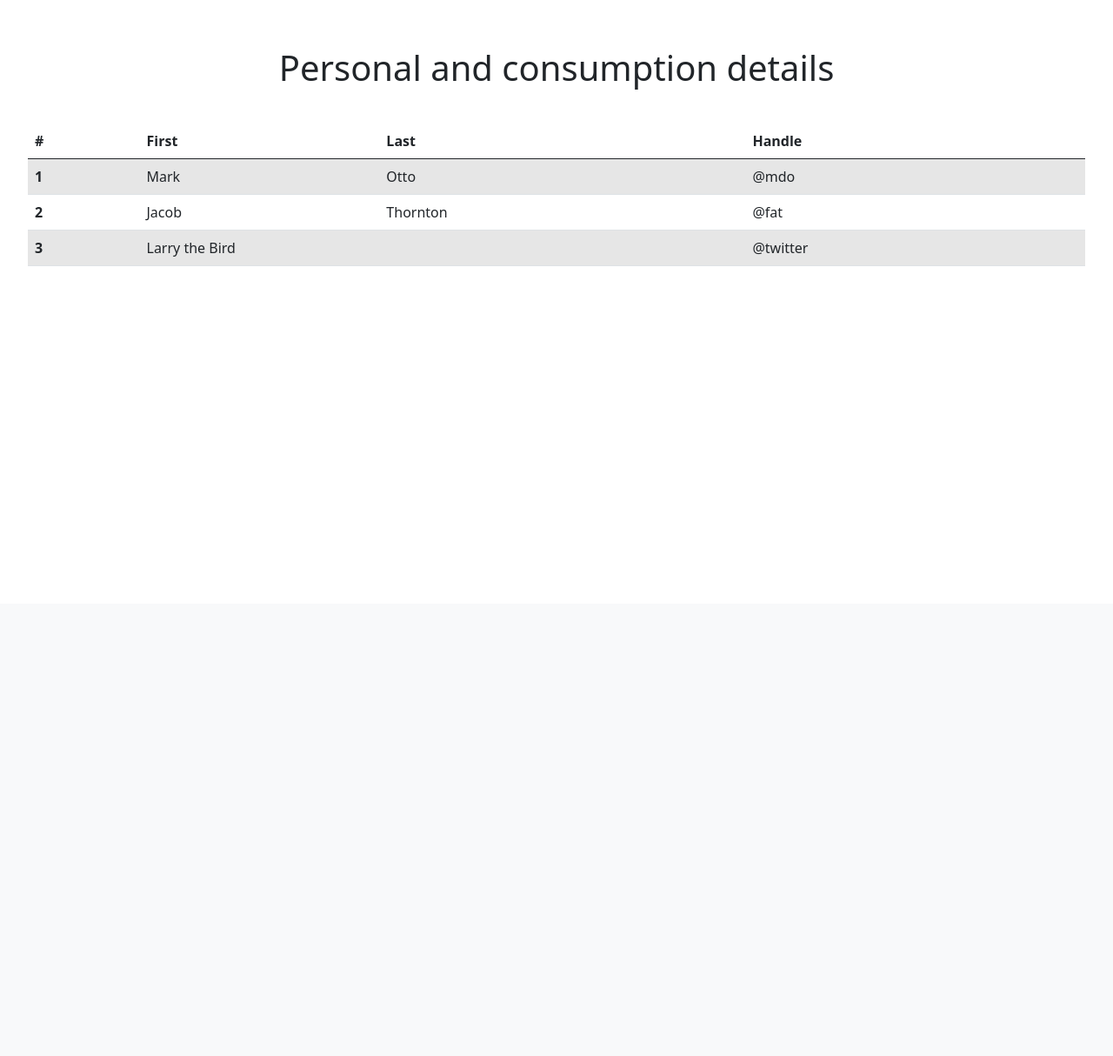
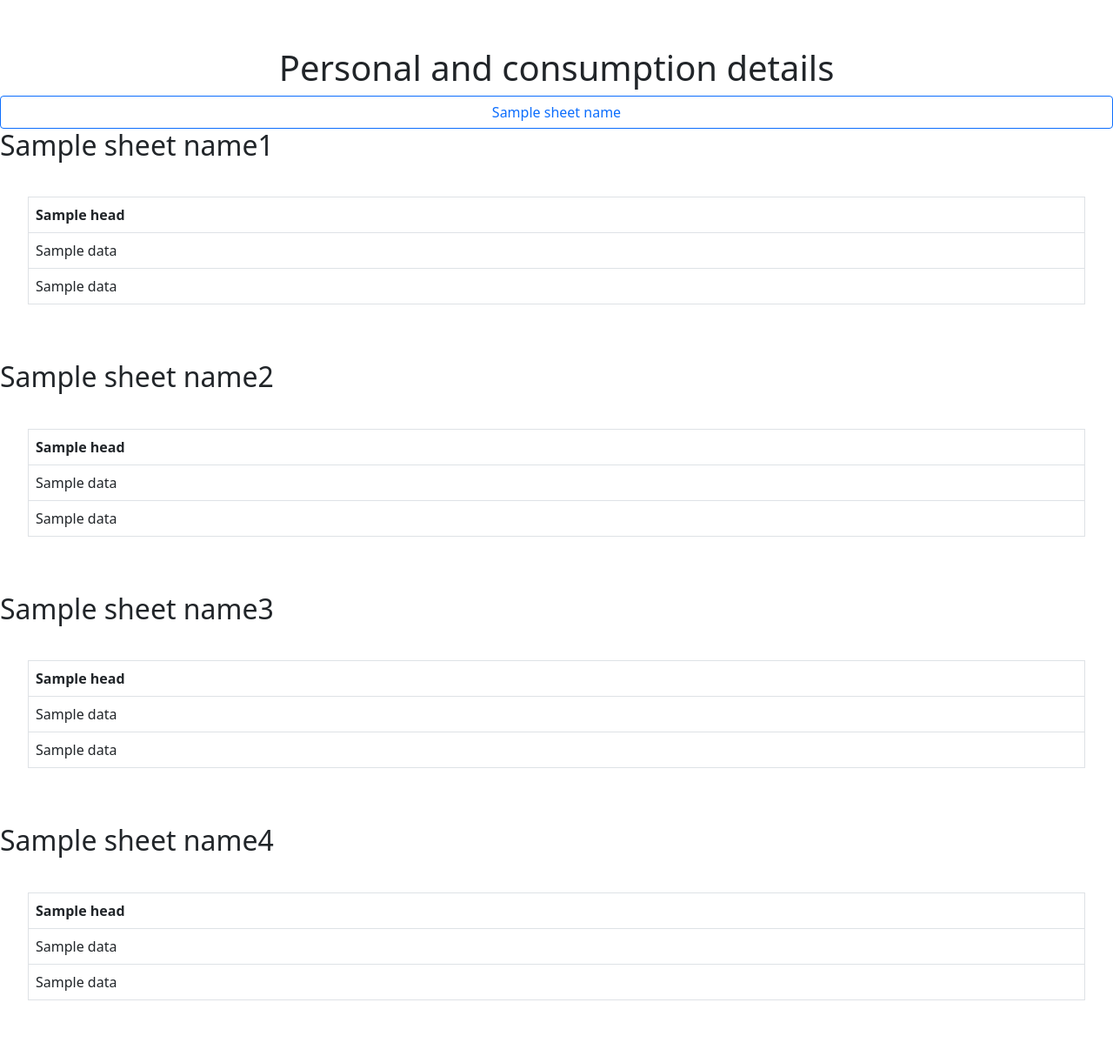
Before and after one commit to lewejuice/ztp-test, a Django app: template home/templates/home/index.html in a window 1280 px wide. Shown: the part 106-1320 px from the top of the page at 87% size. Before the commit the page ends 412 px from the top, so only its background shows below. Run offline with Django 3.2, Linux system fonts and the light colour scheme; the template is opened without the code that fills it: most values are stand-ins (such as "Sample title", 1, 10 or a date in 2020); some libraries are stand-ins or nearby versions.

Commit message:
displaying customer info in tables

```diff
--- a/home/templates/home/index.html
+++ b/home/templates/home/index.html
@@ -11,35 +11,163 @@
 
 {% block content %}
     <h1 class="heading">Personal and consumption details</h1>
+    {% if sheet_names %}
+    <div class="btn-group w-100" role="group" aria-label="Basic outlined example">
+        {% for name in sheet_names %}
+        <button type="button" class="btn btn-outline-primary">{{ name }}</button>
+        {% endfor %}
+    </div>
+    <div id="sheet-one">
+        <h2>{{ sheet_name1 }}</h2>
         <div class="table">
-        <table class="table table-striped">
+            <table class="table table-bordered">
                 <thead>
                     <tr>
-                    <th scope="col">#</th>
-                    <th scope="col">First</th>
-                    <th scope="col">Last</th>
-                    <th scope="col">Handle</th>
+                        {% for head in headings1 %}
+                            {% if head is  None %}
+                            <th scope="col"></th>
+                            {% else %}
+                            <th scope="col">{{ head }}</th>
+                            {% endif %}
+                        {% endfor %}
                     </tr>
                 </thead>
                 <tbody>
                     <tr>
-                    <th scope="row">1</th>
-                    <td>Mark</td>
-                    <td>Otto</td>
-                    <td>@mdo</td>
+                        {% for data in first_row1 %}
+                            {% if data is None %}
+                            <td></td>
+                            {% else %}
+                            <td>{{ data }}</td>
+                            {% endif %}
+                        {% endfor %}
                     </tr>
                     <tr>
-                    <th scope="row">2</th>
-                    <td>Jacob</td>
-                    <td>Thornton</td>
-                    <td>@fat</td>
-                </tr>
-                <tr>
-                    <th scope="row">3</th>
-                    <td colspan="2">Larry the Bird</td>
-                    <td>@twitter</td>
+                        {% for data in second_row1 %}
+                            {% if data is None %}
+                            <td></td>
+                            {% else %}
+                            <td>{{ data }}</td>
+                            {% endif %}
+                        {% endfor %}
                     </tr>
                 </tbody>
             </table>
         </div>
+    </div>
+    <div id="sheet-two">
+        <h2 class="customer-number">{{ sheet_name2 }}</h2>
+        <div class="table">
+            <table class="table table-bordered">
+                <thead>
+                    <tr>
+                        {% for head in headings2 %}
+                            {% if head is  None %}
+                            <th scope="col"></th>
+                            {% else %}
+                            <th scope="col">{{ head }}</th>
+                            {% endif %}
+                        {% endfor %}
+                    </tr>
+                </thead>
+                <tbody>
+                    <tr>
+                        {% for data in first_row2 %}
+                            {% if data is None %}
+                            <td></td>
+                            {% else %}
+                            <td>{{ data }}</td>
+                            {% endif %}
+                        {% endfor %}
+                    </tr>
+                    <tr>
+                        {% for data in second_row2 %}
+                            {% if data is None %}
+                            <td></td>
+                            {% else %}
+                            <td>{{ data }}</td>
+                            {% endif %}
+                        {% endfor %}
+                    </tr>
+                </tbody>
+            </table>
+        </div>
+    </div>
+    <div id="sheet-three">
+        <h2 class="customer-number">{{ sheet_name3 }}</h2>
+        <div class="table">
+            <table class="table table-bordered">
+                <thead>
+                    <tr>
+                        {% for head in headings3 %}
+                            {% if head is  None %}
+                            <th scope="col"></th>
+                            {% else %}
+                            <th scope="col">{{ head }}</th>
+                            {% endif %}
+                        {% endfor %}
+                    </tr>
+                </thead>
+                <tbody>
+                    <tr>
+                        {% for data in first_row3 %}
+                            {% if data is None %}
+                            <td></td>
+                            {% else %}
+                            <td>{{ data }}</td>
+                            {% endif %}
+                        {% endfor %}
+                    </tr>
+                    <tr>
+                        {% for data in second_row3 %}
+                            {% if data is None %}
+                            <td></td>
+                            {% else %}
+                            <td>{{ data }}</td>
+                            {% endif %}
+                        {% endfor %}
+                    </tr>
+                </tbody>
+            </table>
+        </div>
+    </div>
+    <div id="sheet-four">
+        <h2 class="customer-number">{{ sheet_name4 }}</h2>
+        <div class="table">
+            <table class="table table-bordered">
+                <thead>
+                    <tr>
+                        {% for head in headings4 %}
+                            {% if head is  None %}
+                            <th scope="col"></th>
+                            {% else %}
+                            <th scope="col">{{ head }}</th>
+                            {% endif %}
+                        {% endfor %}
+                    </tr>
+                </thead>
+                <tbody>
+                    <tr>
+                        {% for data in first_row4 %}
+                            {% if data is None %}
+                            <td></td>
+                            {% else %}
+                            <td>{{ data }}</td>
+                            {% endif %}
+                        {% endfor %}
+                    </tr>
+                    <tr>
+                        {% for data in second_row4 %}
+                            {% if data is None %}
+                            <td></td>
+                            {% else %}
+                            <td>{{ data }}</td>
+                            {% endif %}
+                        {% endfor %}
+                    </tr>
+                </tbody>
+            </table>
+        </div>
+    </div>
+    {% endif %}
 {% endblock %}
```
Also changed, not shown: home/views.py (+125 -1 lines), 1 other file. Lines whose indentation alone changed are shown as unchanged.
